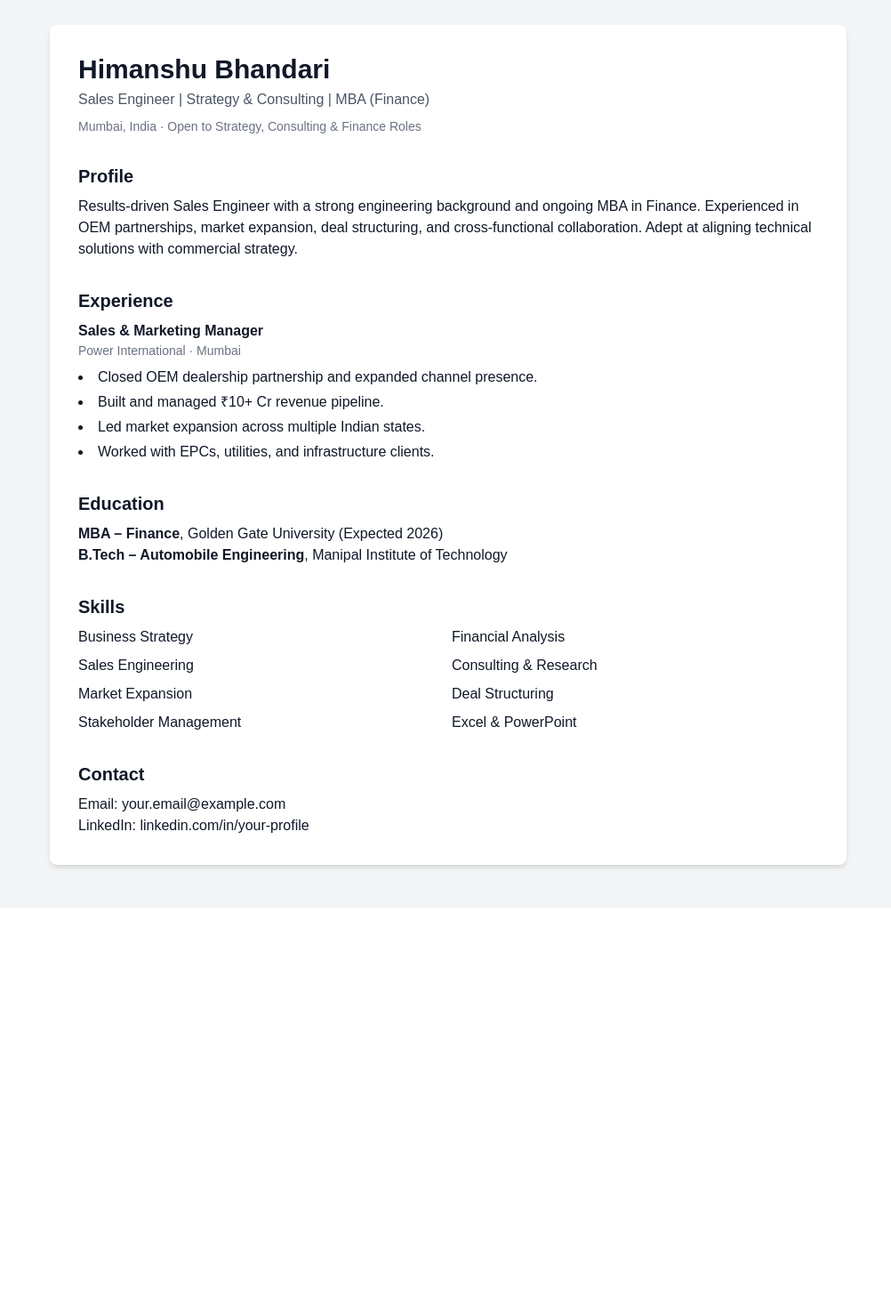
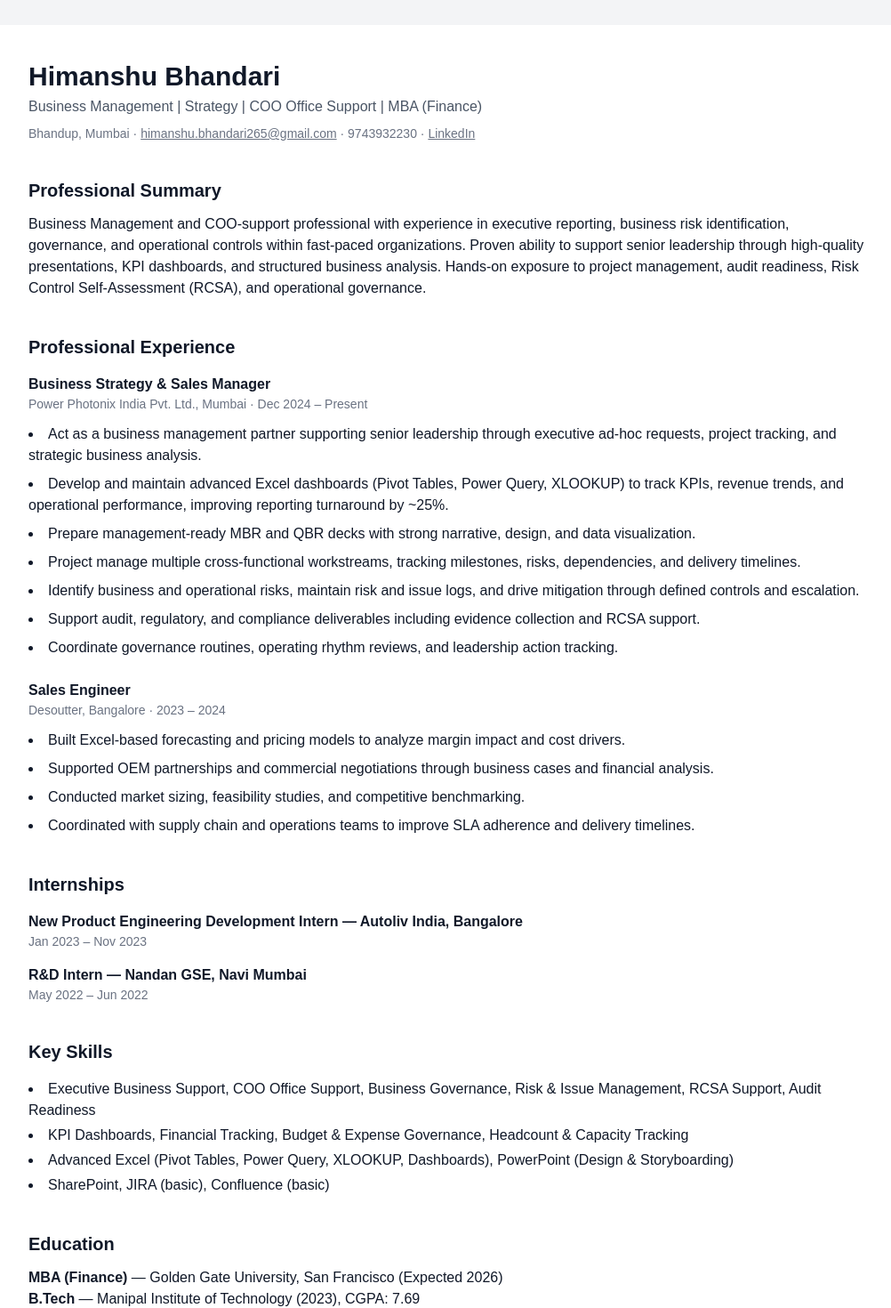
Before and after one commit to himanshu-bhandari-2605/himanshu-portfolio, a Next.js app: page / in a window 1280 px wide. Shown: the part 20-1490 px from the top of the page at 89% size, without its empty margins (136-1138 px from the left). Before the commit the page ends 1040 px from the top, so only its background shows below. Built offline with nearby package versions, Linux system fonts and the light colour scheme.

Commit message:
Update page.tsx

```diff
--- a/app/page.tsx
+++ b/app/page.tsx
@@ -1,68 +1,170 @@
 export default function Home() {
   return (
     <main className="min-h-screen bg-gray-100 px-6 py-12 text-gray-900">
-      <div className="max-w-4xl mx-auto bg-white rounded-lg shadow-md p-8">
+      <div className="max-w-5xl mx-auto bg-white rounded-lg shadow-md p-10">
 
-        <header className="mb-8">
+        {/* Header */}
+        <header className="mb-10">
           <h1 className="text-3xl font-bold">Himanshu Bhandari</h1>
           <p className="text-gray-600 mt-1">
-            Sales Engineer | Strategy & Consulting | MBA (Finance)
+            Business Management | Strategy | COO Office Support | MBA (Finance)
           </p>
           <p className="text-sm text-gray-500 mt-2">
-            Mumbai, India · Open to Strategy, Consulting & Finance Roles
+            Bhandup, Mumbai ·
+            <a
+              href="mailto:himanshu.bhandari265@gmail.com"
+              className="underline ml-1"
+            >
+              himanshu.bhandari265@gmail.com
+            </a>{" "}
+            · 9743932230 ·{" "}
+            <a
+              href="https://www.linkedin.com/in/himanshu-bhandari-2090491ab"
+              target="_blank"
+              className="underline"
+            >
+              LinkedIn
+            </a>
           </p>
         </header>
 
-        <section className="mb-8">
-          <h2 className="text-xl font-semibold mb-2">Profile</h2>
+        {/* Summary */}
+        <section className="mb-10">
+          <h2 className="text-xl font-semibold mb-3">Professional Summary</h2>
           <p>
-            Results-driven Sales Engineer with a strong engineering background and
-            ongoing MBA in Finance. Experienced in OEM partnerships, market expansion,
-            deal structuring, and cross-functional collaboration. Adept at aligning
-            technical solutions with commercial strategy.
+            Business Management and COO-support professional with experience in
+            executive reporting, business risk identification, governance, and
+            operational controls within fast-paced organizations. Proven ability
+            to support senior leadership through high-quality presentations, KPI
+            dashboards, and structured business analysis. Hands-on exposure to
+            project management, audit readiness, Risk Control Self-Assessment
+            (RCSA), and operational governance.
           </p>
         </section>
 
-        <section className="mb-8">
-          <h2 className="text-xl font-semibold mb-2">Experience</h2>
-          <h3 className="font-semibold">Sales & Marketing Manager</h3>
-          <p className="text-sm text-gray-500">Power International · Mumbai</p>
-          <ul className="list-disc list-inside mt-2 space-y-1">
-            <li>Closed OEM dealership partnership and expanded channel presence.</li>
-            <li>Built and managed ₹10+ Cr revenue pipeline.</li>
-            <li>Led market expansion across multiple Indian states.</li>
-            <li>Worked with EPCs, utilities, and infrastructure clients.</li>
+        {/* Experience */}
+        <section className="mb-10">
+          <h2 className="text-xl font-semibold mb-4">Professional Experience</h2>
+
+          <div className="mb-6">
+            <h3 className="font-semibold">
+              Business Strategy & Sales Manager
+            </h3>
+            <p className="text-sm text-gray-500">
+              Power Photonix India Pvt. Ltd., Mumbai · Dec 2024 – Present
+            </p>
+            <ul className="list-disc list-inside mt-3 space-y-2">
+              <li>
+                Act as a business management partner supporting senior leadership
+                through executive ad-hoc requests, project tracking, and strategic
+                business analysis.
+              </li>
+              <li>
+                Develop and maintain advanced Excel dashboards (Pivot Tables,
+                Power Query, XLOOKUP) to track KPIs, revenue trends, and operational
+                performance, improving reporting turnaround by ~25%.
+              </li>
+              <li>
+                Prepare management-ready MBR and QBR decks with strong narrative,
+                design, and data visualization.
+              </li>
+              <li>
+                Project manage multiple cross-functional workstreams, tracking
+                milestones, risks, dependencies, and delivery timelines.
+              </li>
+              <li>
+                Identify business and operational risks, maintain risk and issue
+                logs, and drive mitigation through defined controls and escalation.
+              </li>
+              <li>
+                Support audit, regulatory, and compliance deliverables including
+                evidence collection and RCSA support.
+              </li>
+              <li>
+                Coordinate governance routines, operating rhythm reviews, and
+                leadership action tracking.
+              </li>
+            </ul>
+          </div>
+
+          <div>
+            <h3 className="font-semibold">Sales Engineer</h3>
+            <p className="text-sm text-gray-500">
+              Desoutter, Bangalore · 2023 – 2024
+            </p>
+            <ul className="list-disc list-inside mt-3 space-y-2">
+              <li>
+                Built Excel-based forecasting and pricing models to analyze margin
+                impact and cost drivers.
+              </li>
+              <li>
+                Supported OEM partnerships and commercial negotiations through
+                business cases and financial analysis.
+              </li>
+              <li>
+                Conducted market sizing, feasibility studies, and competitive
+                benchmarking.
+              </li>
+              <li>
+                Coordinated with supply chain and operations teams to improve SLA
+                adherence and delivery timelines.
+              </li>
+            </ul>
+          </div>
+        </section>
+
+        {/* Internships */}
+        <section className="mb-10">
+          <h2 className="text-xl font-semibold mb-4">Internships</h2>
+
+          <p className="font-semibold">
+            New Product Engineering Development Intern — Autoliv India, Bangalore
+          </p>
+          <p className="text-sm text-gray-500 mb-2">
+            Jan 2023 – Nov 2023
+          </p>
+
+          <p className="font-semibold mt-4">
+            R&D Intern — Nandan GSE, Navi Mumbai
+          </p>
+          <p className="text-sm text-gray-500">
+            May 2022 – Jun 2022
+          </p>
+        </section>
+
+        {/* Skills */}
+        <section className="mb-10">
+          <h2 className="text-xl font-semibold mb-4">Key Skills</h2>
+          <ul className="list-disc list-inside space-y-1">
+            <li>
+              Executive Business Support, COO Office Support, Business Governance,
+              Risk & Issue Management, RCSA Support, Audit Readiness
+            </li>
+            <li>
+              KPI Dashboards, Financial Tracking, Budget & Expense Governance,
+              Headcount & Capacity Tracking
+            </li>
+            <li>
+              Advanced Excel (Pivot Tables, Power Query, XLOOKUP, Dashboards),
+              PowerPoint (Design & Storyboarding)
+            </li>
+            <li>
+              SharePoint, JIRA (basic), Confluence (basic)
+            </li>
           </ul>
         </section>
 
-        <section className="mb-8">
-          <h2 className="text-xl font-semibold mb-2">Education</h2>
+        {/* Education */}
+        <section>
+          <h2 className="text-xl font-semibold mb-3">Education</h2>
           <p>
-            <strong>MBA – Finance</strong>, Golden Gate University (Expected 2026)
+            <strong>MBA (Finance)</strong> — Golden Gate University, San Francisco
+            (Expected 2026)
           </p>
           <p>
-            <strong>B.Tech – Automobile Engineering</strong>, Manipal Institute of Technology
+            <strong>B.Tech</strong> — Manipal Institute of Technology (2023),
+            CGPA: 7.69
           </p>
-        </section>
-
-        <section className="mb-8">
-          <h2 className="text-xl font-semibold mb-2">Skills</h2>
-          <div className="grid grid-cols-2 gap-2">
-            <span>Business Strategy</span>
-            <span>Financial Analysis</span>
-            <span>Sales Engineering</span>
-            <span>Consulting & Research</span>
-            <span>Market Expansion</span>
-            <span>Deal Structuring</span>
-            <span>Stakeholder Management</span>
-            <span>Excel & PowerPoint</span>
-          </div>
-        </section>
-
-        <section>
-          <h2 className="text-xl font-semibold mb-2">Contact</h2>
-          <p>Email: your.email@example.com</p>
-          <p>LinkedIn: linkedin.com/in/your-profile</p>
         </section>
 
       </div>
```
